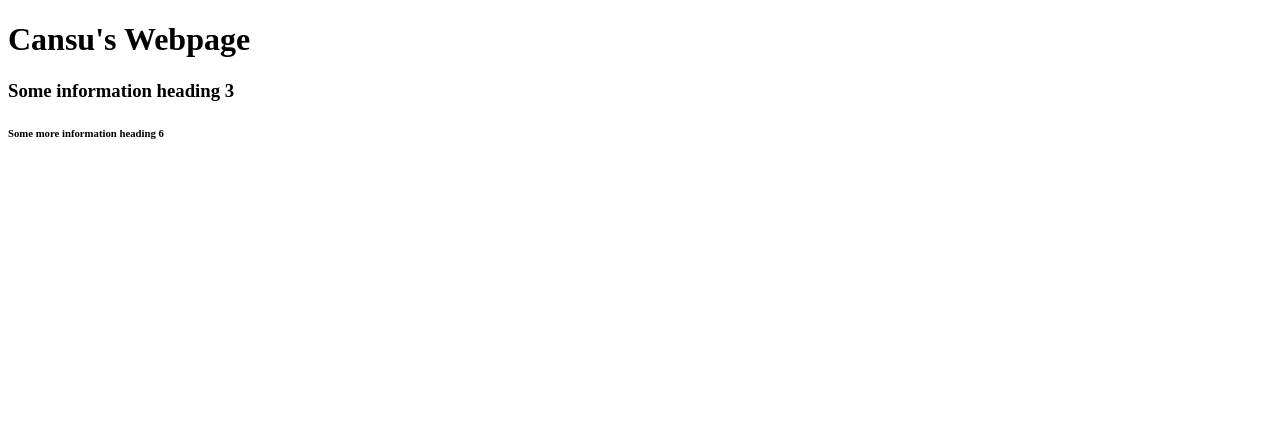
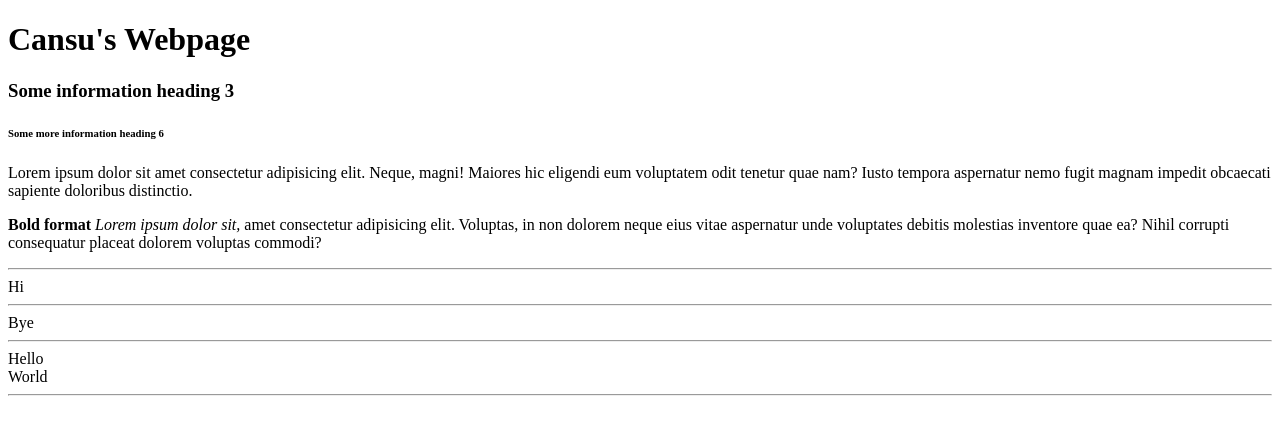
Before and after one commit to cansuhan/bae_html_css, a plain HTML site: page index.html in a window 1280 px wide. Drawn offline with Linux system fonts and the light colour scheme.

Commit message:
webpage update

```diff
--- a/index.html
+++ b/index.html
@@ -27,7 +27,36 @@
         <h6>Some more information heading 6</h6>
     </div>
 
+    <!-- the paragraph tag -->
+    <div>
+        <p>
+            Lorem ipsum dolor sit amet consectetur adipisicing elit. Neque, magni! Maiores hic eligendi eum voluptatem
+            odit
+            tenetur quae nam? Iusto tempora aspernatur nemo fugit magnam impedit obcaecati sapiente doloribus
+            distinctio.
+        </p>
+    </div>
 
+    <!-- text formatting -->
+    <div>
+        <p>
+            <b>Bold format </b><i>Lorem ipsum dolor sit,</i> amet consectetur adipisicing elit. Voluptas, in non dolorem
+            neque eius vitae aspernatur
+            unde voluptates debitis molestias inventore quae ea? Nihil corrupti consequatur placeat dolorem voluptas
+            commodi?
+        </p>
+    </div>
+
+    <!-- Horizontal rule and line break -->
+    <hr />
+    Hi
+    <hr />
+    Bye
+    <hr />
+
+    Hello<br />World
+    <br />
+    <hr />
 
 </body>
 
```
